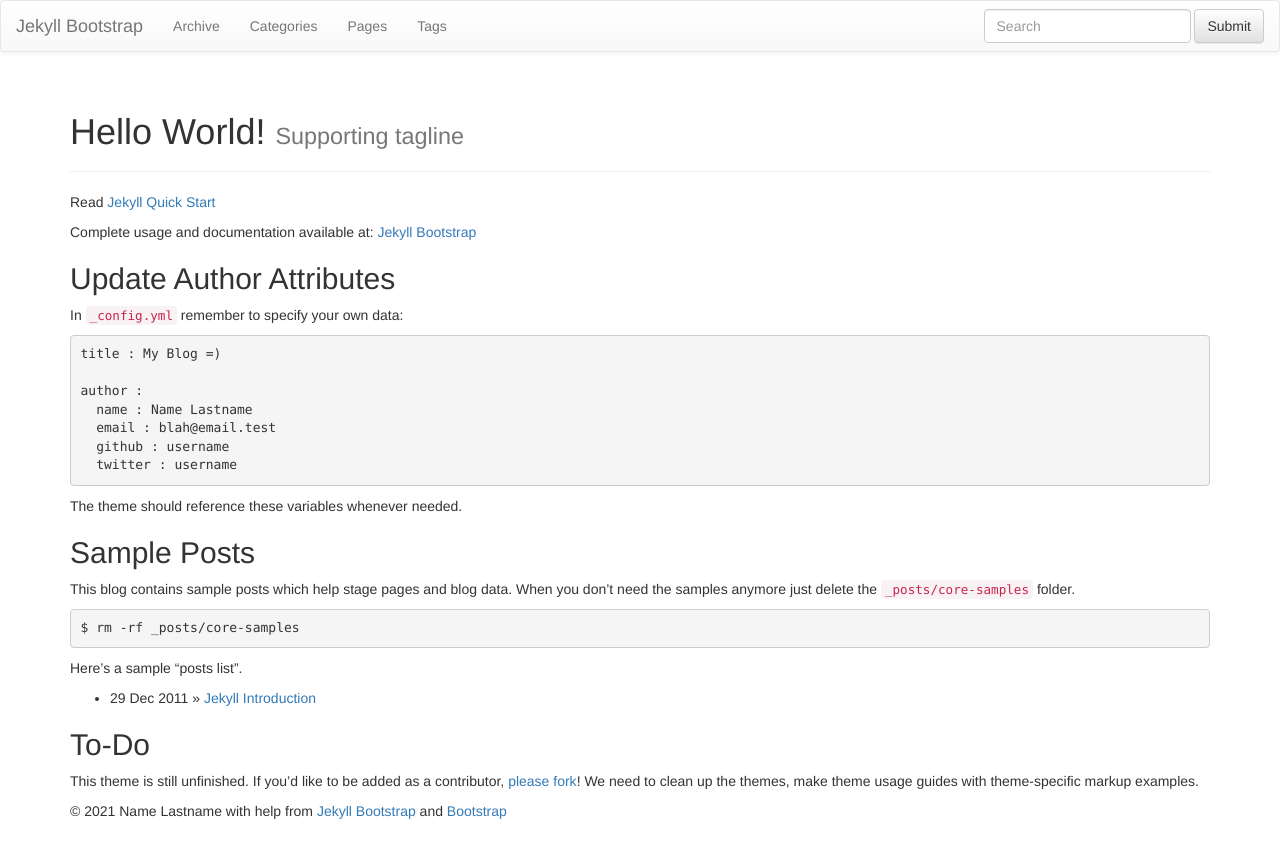
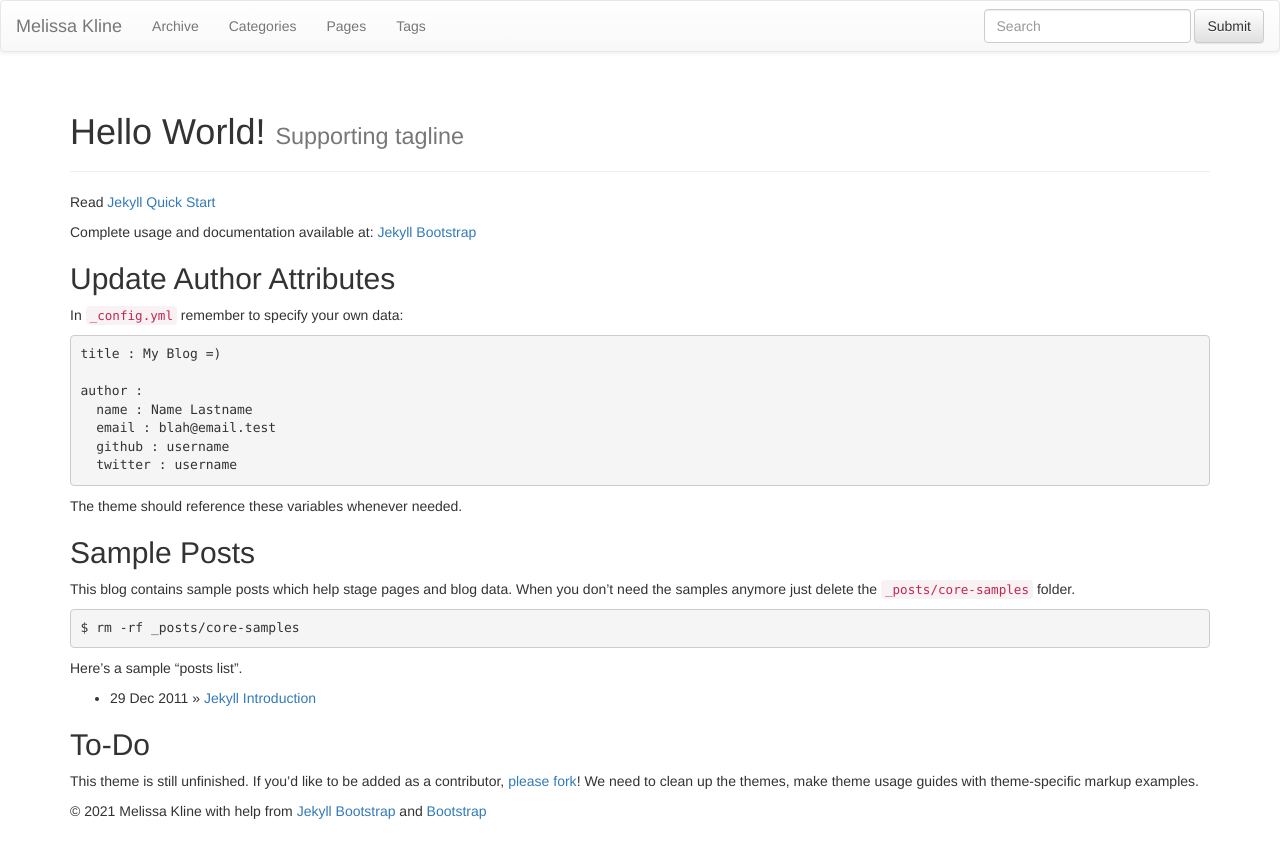
Before and after one commit to mekline/website_backup, a Jekyll site: the page built from index.md, in a window 1280 px wide. Shown: the top 858 px of the page. Built offline with Jekyll 4.4.1, drawn with Linux system fonts in a browser that asks for light colours; nearby versions of some CDN libraries; library files that are not in the unit come from our copies.

Commit message:
try theme

```diff
--- a/_config.yml
+++ b/_config.yml
@@ -8,14 +8,13 @@ highlighter: pygments
 # Themes are encouraged to use these universal variables
 # so be sure to set them if your theme uses them.
 #
-title : Jekyll Bootstrap
-tagline: Site Tagline
+title : Melissa Kline
+tagline: gh-pages site
 author :
-  name : Name Lastname
+  name : Melissa Kline
   email : blah@email.test
-  github : username
-  twitter : username
-  feedburner : feedname
+  github : mekline
+  twitter : melissaekline
 
 # The production_url is only used when full-domain names are needed
 # such as sitemap.txt
@@ -25,7 +24,7 @@ author :
 # Else if you are pushing to username.github.io, replace with your username.
 # Finally if you are pushing to a GitHub project page, include the project name at the end.
 #
-production_url : http://username.github.io
+production_url : http://mekline.github.io
 
 gems: ["jekyll-sitemap"]
 
@@ -133,3 +132,8 @@ JB :
   # and include your custom code. Your custom file must be defined at:
   #   ./_includes/custom/[HELPER]
   # where [HELPER] is the name of the helper you are overriding.
+
+  # ADDED BY MEKLINE
+
+  markdown: kramdown
+  theme: minima
```
